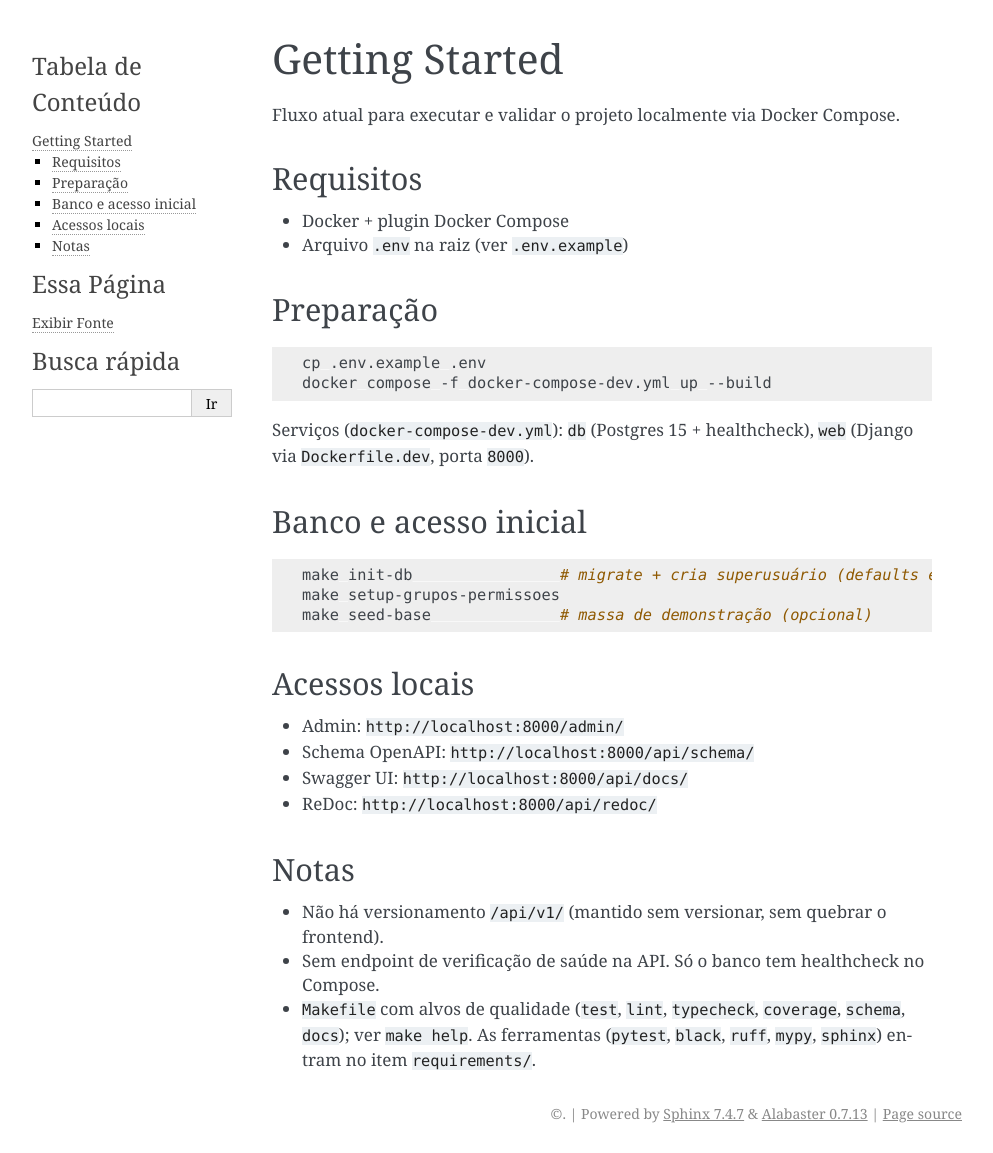
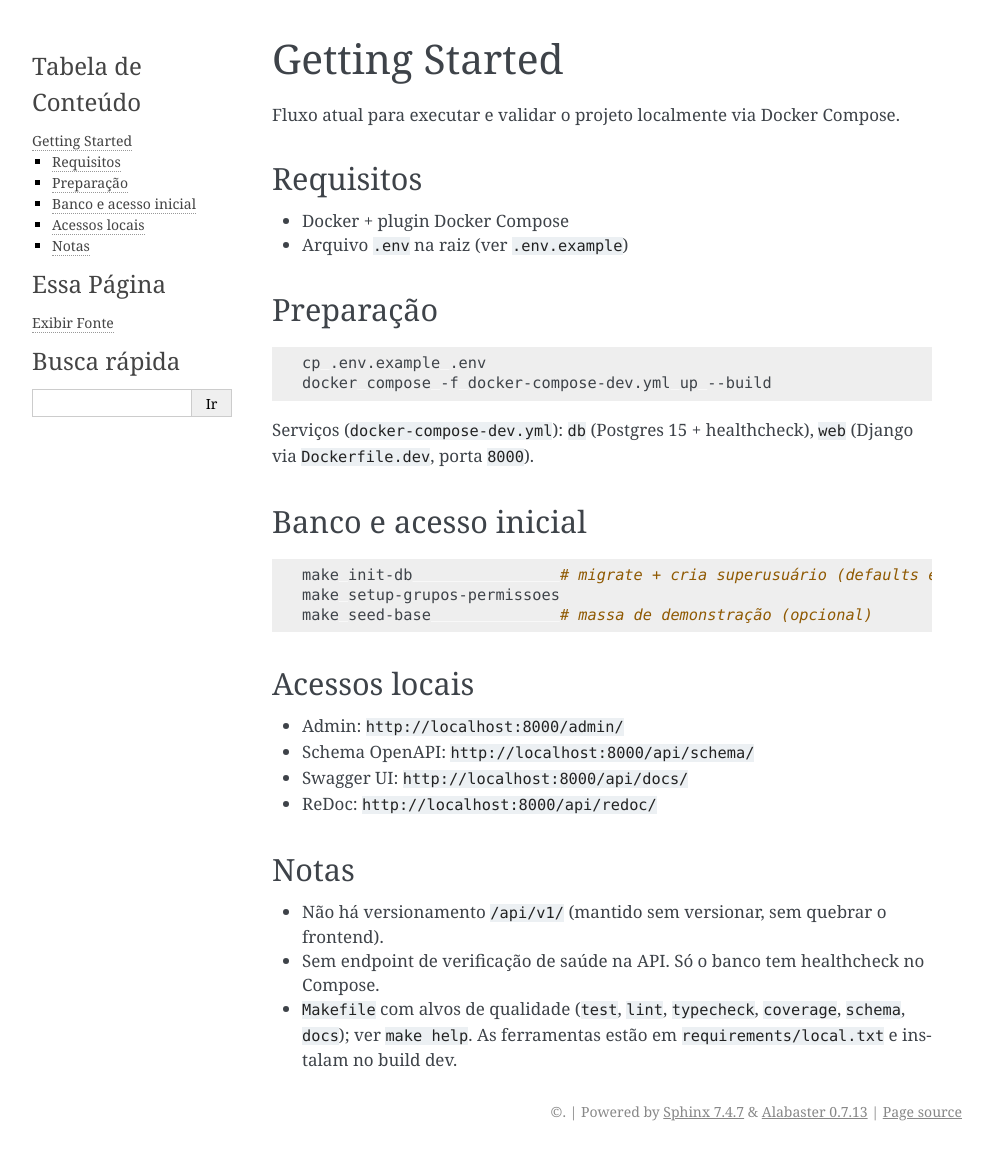
Before and after one commit to prefeiturasp/SME-BensFisicos-BackEnd, a Sphinx documentation site: the page built from docs/getting_started.md, in a window 1280 px wide. Shown: the whole page, without its empty margins (148-1141 px from the left). Built offline with Sphinx 7.4.7, drawn with Linux system fonts in a browser that asks for light colours.

Commit message:
chore: lote 2 padronização - requirements

```diff
--- a/docs/getting_started.md
+++ b/docs/getting_started.md
@@ -35,4 +35,4 @@ make seed-base              # massa de demonstração (opcional)
 
 - Não há versionamento `/api/v1/` (mantido sem versionar, sem quebrar o frontend).
 - Sem endpoint de verificação de saúde na API. Só o banco tem healthcheck no Compose.
-- `Makefile` com alvos de qualidade (`test`, `lint`, `typecheck`, `coverage`, `schema`, `docs`); ver `make help`. As ferramentas (`pytest`, `black`, `ruff`, `mypy`, `sphinx`) entram no item `requirements/`.
+- `Makefile` com alvos de qualidade (`test`, `lint`, `typecheck`, `coverage`, `schema`, `docs`); ver `make help`. As ferramentas estão em `requirements/local.txt` e instalam no build dev.
```
Also changed, not shown: CHANGELOG.md (+1 -1 lines), requirements.txt (+4 -38 lines), 5 other files.
